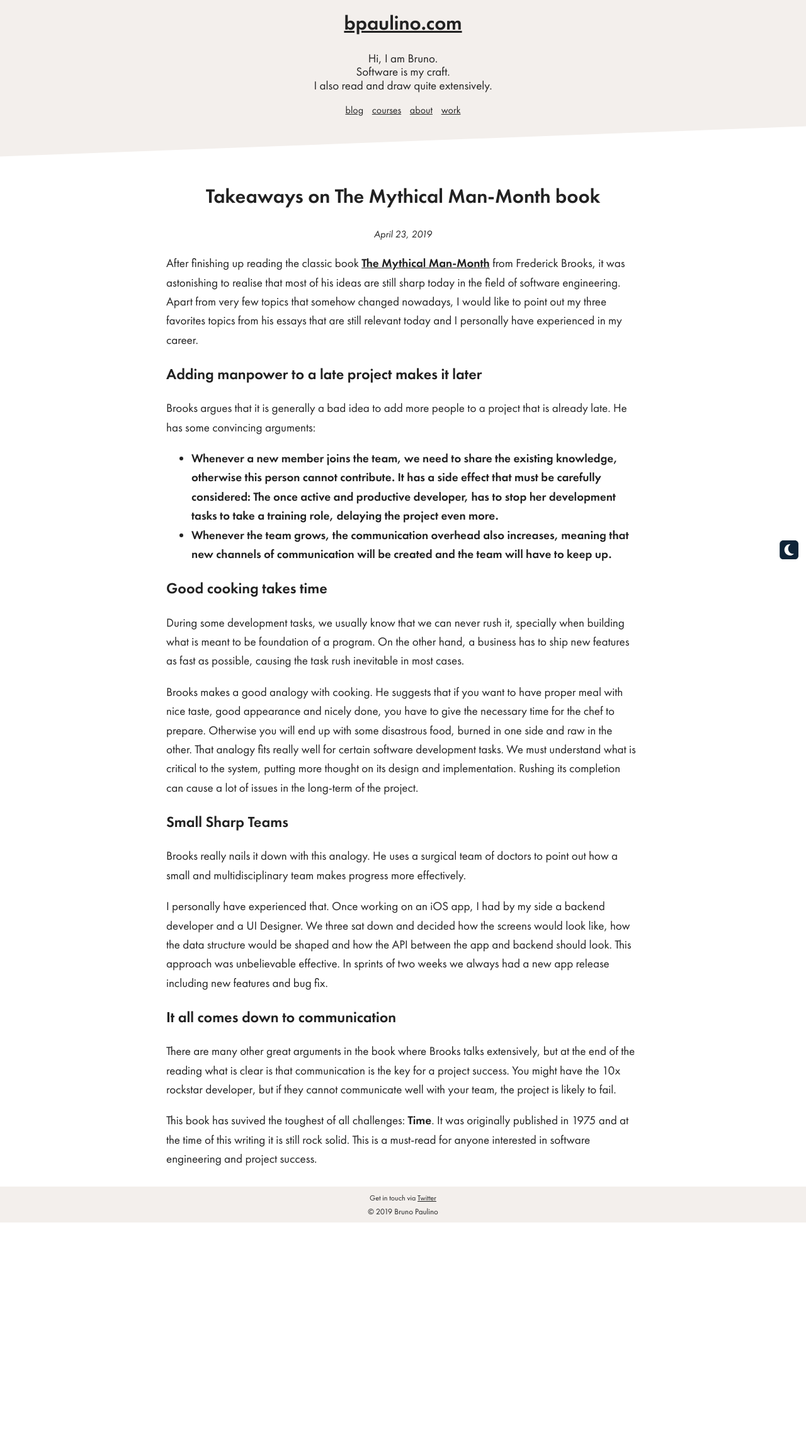
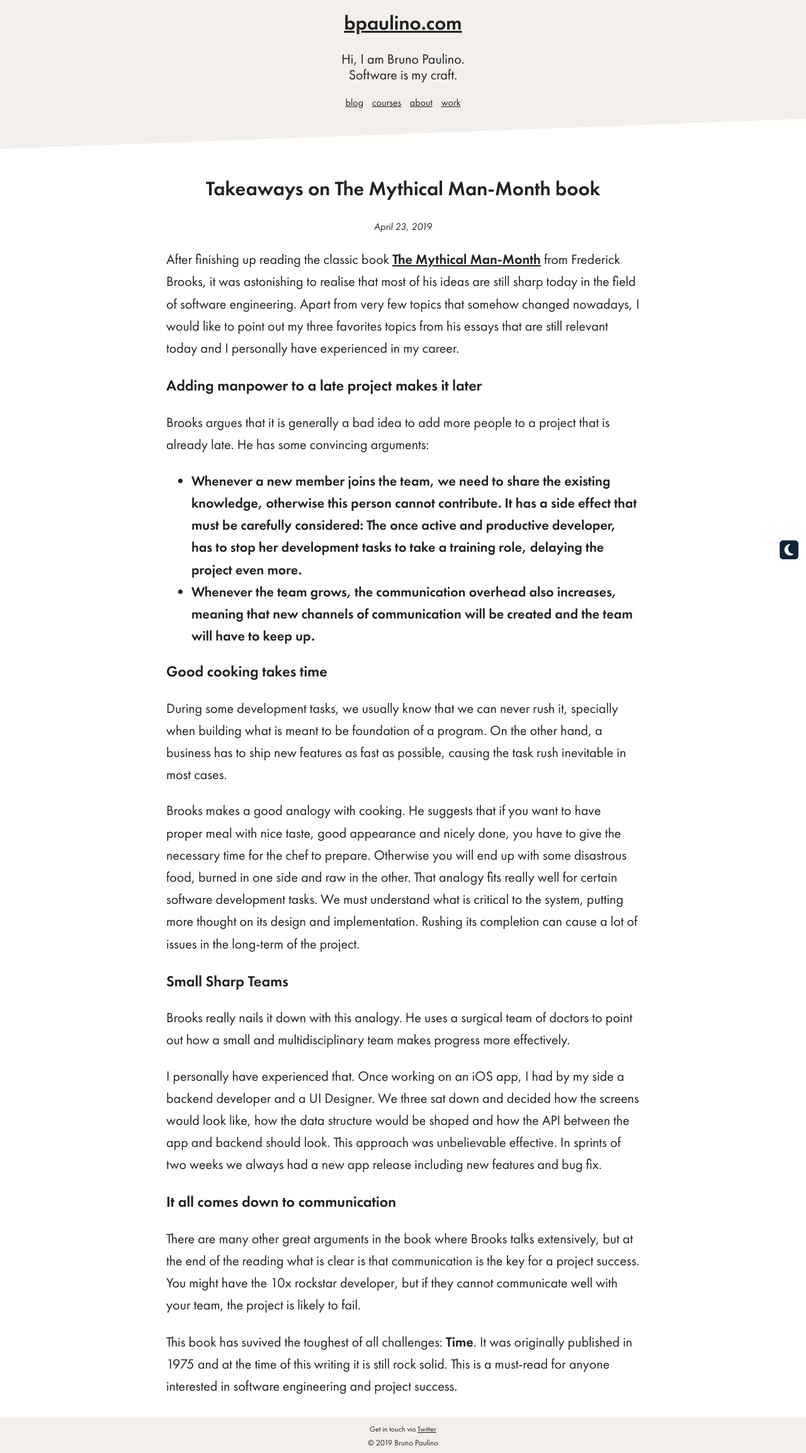
Before and after one commit to brunojppb/brunojppb.github.io, a Jekyll site: the page built from _posts/2019-04-23-takeaways-on-the-mythical-man-month.md, in a window 1280 px wide. Shown: the whole page at 63% size. Built offline with Jekyll 4.4.1, drawn with Linux system fonts in a browser that asks for light colours; before the commit the page ends 1941 px from its top, so only the background shows below that.

Commit message:
change font size

```diff
--- a/_includes/header.html
+++ b/_includes/header.html
@@ -3,9 +3,8 @@
         <h1>bpaulino.com</h1>
     </a>
     <p>
-        Hi, I am Bruno.<br/>
-        Software is my craft.<br/>
-        I also read and draw quite extensively.
+        Hi, I am Bruno Paulino.<br/>
+        Software is my craft.
     </p>
     <nav>
         <a href="/">blog</a>
--- a/_sass/common/common.scss
+++ b/_sass/common/common.scss
@@ -16,12 +16,12 @@ a {
 /** screens >= 600px in width */
 @media screen and (min-width: 600px) {
   p {
-    font-size: 19px;
+    font-size: 22px;
   }
 
   ul {
     li {
-      font-size: 19px;
+      font-size: 22px;
       font-weight: bold;
     }
   }
@@ -30,12 +30,12 @@ a {
 /** screens <= 599px in width */
 @media screen and (max-width: 599px) {
   p {
-    font-size: 17px;
+    font-size: 19px;
   }
 
   ul {
     li {
-      font-size: 17px;
+      font-size: 19px;
       font-weight: bold;
     }
   }
```
